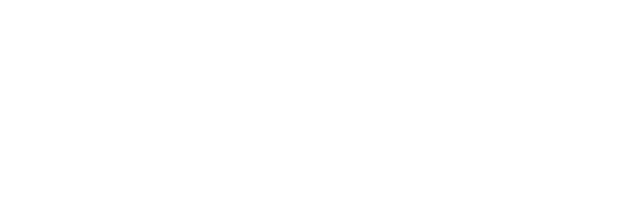
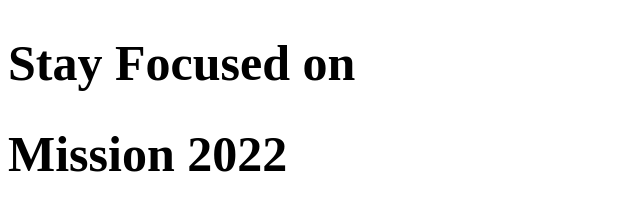
Before and after one commit to Kamrul816/my-mission-2022, a plain HTML site: page index.html in a window 1280 px wide. Shown: the whole page, without its empty margins (0-640 px from the left). Drawn offline with Linux system fonts and the light colour scheme.

Commit message:
new code

```diff
--- a/index.html
+++ b/index.html
@@ -8,6 +8,12 @@
     <link rel="stylesheet" href="style.css">
 </head>
 <body>
+    <h1>
+        Stay Focused on
+    </h1>
+    <h1>
+        Mission 2022
+    </h1>
 
 </body>
 </html>
--- a/style.css
+++ b/style.css
@@ -0,0 +1,3 @@
+h1{
+    font-size: 50px;
+}
```
